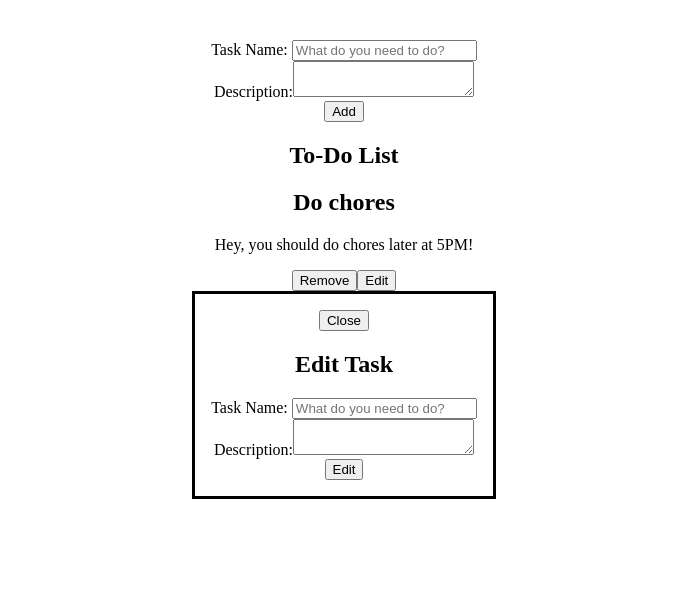
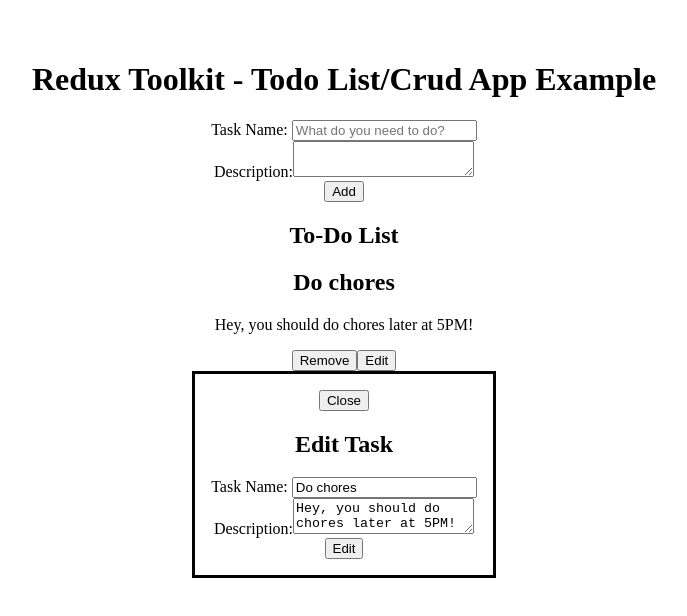
Before and after one commit to Shubamium/ReduxTodos, a React (Vite) app: page / in a window 1280 px wide. Both pictures are taken after a click on the button "Edit". Shown: the top 616 px of the page, without its empty margins (296-983 px from the left). Built offline with nearby package versions, Linux system fonts and the light colour scheme.

Commit message:
Add edit functionality to the list

```diff
--- a/src/App.jsx
+++ b/src/App.jsx
@@ -9,6 +9,7 @@ function App() {
 
   return (
     <div>
+        <h1>Redux Toolkit - Todo List/Crud App Example</h1>
         <TodoAdder/>
         {listData &&  <TodoView list={listData.todos}/>}
     </div>
--- a/src/components/TodoAdder.jsx
+++ b/src/components/TodoAdder.jsx
@@ -1,30 +1,39 @@
-import React from 'react'
+import React, { useEffect, useRef } from 'react'
 import { useForm } from 'react-hook-form'
 import { useDispatch } from 'react-redux';
 import { listActions } from '../features/list/listSlice';
 
 export const TodoAdder = (props) => {
-    const {register,handleSubmit} = useForm();
+    const {register,handleSubmit,setValue} = useForm();
     const dispatch = useDispatch();
 
     const onSubmit = (d)=>{
         if(props.isEdit){
             dispatch(listActions.edit({id:props.toEdit,data:d}));
-
+            props.onSubmit && props.onSubmit();
         }else{
             dispatch(listActions.add(d));
         }
     }
 
+    useEffect(()=>{
+       console.log('updated:' + JSON.stringify(props.placeholder));
+
+      if(props.placeholder){
+        setValue('title',props.placeholder.title);
+        setValue('description',props.placeholder.description);
+      }
+    },[props.placeholder]);
+
     return (
         <form onSubmit={handleSubmit(onSubmit)} >
             <div className='form-field'>
                 <label htmlFor="title">Task Name: </label>
-                <input type="text" {...register("title",{required:true})} placeholder='What do you need to do?' />
+                <input type="text"  {...register("title",{required:true})} placeholder='What do you need to do?' />
             </div>
             <div className="form-field">
                 <label htmlFor="description" placeholder='Describe the task in detail here!'>Description:</label>
-                <textarea {...register("description")}></textarea>
+                <textarea  {...register("description")}></textarea>
             </div>
             <button type='submit'>{props.isEdit ? 'Edit' : 'Add'}</button>
         </form>
--- a/src/components/TodoView.jsx
+++ b/src/components/TodoView.jsx
@@ -8,15 +8,20 @@ export const TodoView = (props) => {
 
     const [toEdit,setToEdit] = useState(0);
     const [dialog,setDialog] = useState(false);
+    const [placeholder,setPlaceholder] = useState({});
     function editList(id){
         setToEdit(id);
         openDialog();
+        const edit = props.list.find((val)=>val.id === id);
+        console.log(edit);
+        setPlaceholder(edit);
     }
     function openDialog(){
         setDialog(true);
     }
     function closeDialog(){
         setDialog(false);
+        setPlaceholder({});
     }
     function renderList(list){
         return list.map((task)=>{
@@ -29,7 +34,7 @@ export const TodoView = (props) => {
         <div>
             <h2>To-Do List</h2>
             {props.list && renderList(props.list)}
-            <EditDialog id={toEdit} isOpen={dialog} onClose={closeDialog}></EditDialog>
+            <EditDialog placeholder={placeholder} id={toEdit} isOpen={dialog} onClose={closeDialog}></EditDialog>
         </div>
     )
 }
@@ -52,11 +57,12 @@ const List = (props) => {
 
 
 const EditDialog = (props) => {
+    const closeDialog = ()=>{props.onClose && props.onClose()};
     return (
         <dialog open={props.isOpen}>
-            <button onClick={()=>{props.onClose && props.onClose()}}>Close</button>
+            <button onClick={closeDialog}>Close</button>
             <h2>Edit Task</h2>
-            <TodoAdder toEdit={props.id} isEdit={true}/>
+            <TodoAdder placeholder={props.placeholder} onSubmit={closeDialog} toEdit={props.id} isEdit={true}/>
         </dialog>
     )
 }
--- a/src/features/list/listSlice.js
+++ b/src/features/list/listSlice.js
@@ -22,6 +22,9 @@ const listSlice = createSlice({
         remove:(state,action)=>{
             // state.todos.splice(action.payload,1); Doesn't work if want to delete specific id
             state.todos = state.todos.filter((list) => list.id != action.payload);
+        },
+        edit:(state,action)=>{
+            state.todos[action.payload.id] = {...state.todos[action.payload.id],...action.payload.data};
         }
     }
 });
```
